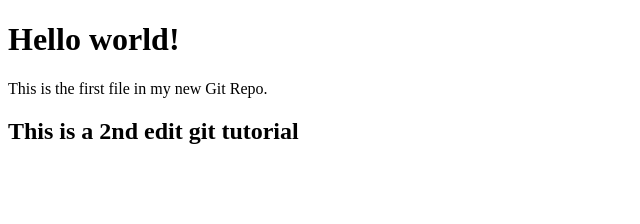
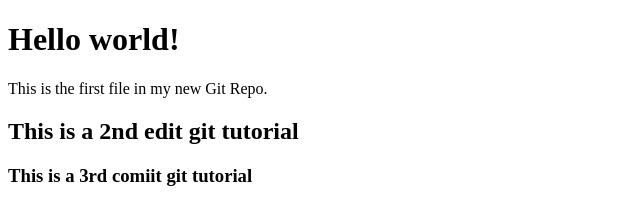
Before and after one commit to jehuspear/git_tutorial, a plain HTML site: page index.html in a window 1280 px wide. Shown: the whole page, without its empty margins (0-640 px from the left). Drawn offline with Linux system fonts and the light colour scheme.

Commit message:
my 3rd commit git tutorial

```diff
--- a/index.html
+++ b/index.html
@@ -8,6 +8,7 @@
 <h1>Hello world!</h1>
 <p>This is the first file in my new Git Repo.</p>
 <h2>This is a 2nd edit git tutorial</h2>
+<h3>This is a 3rd comiit git tutorial</h3>
 
 </body>
 </html>
```
